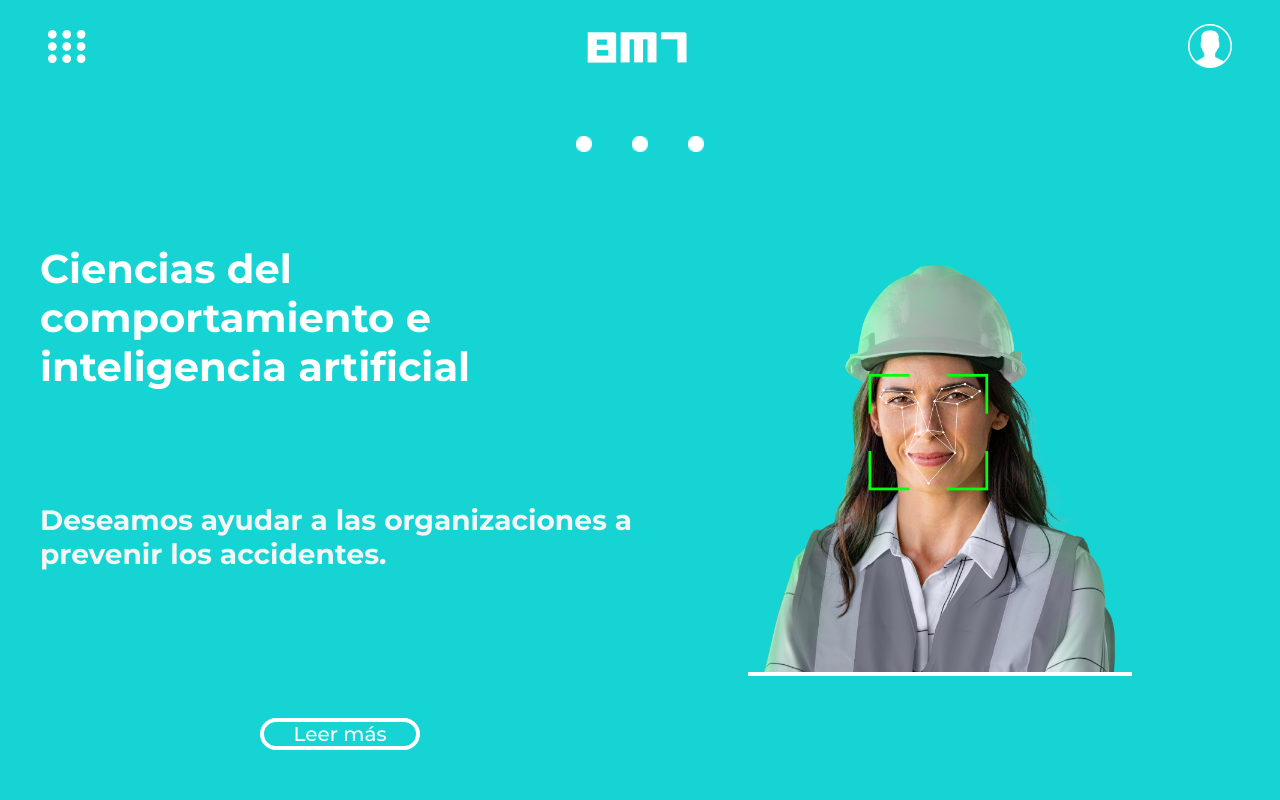
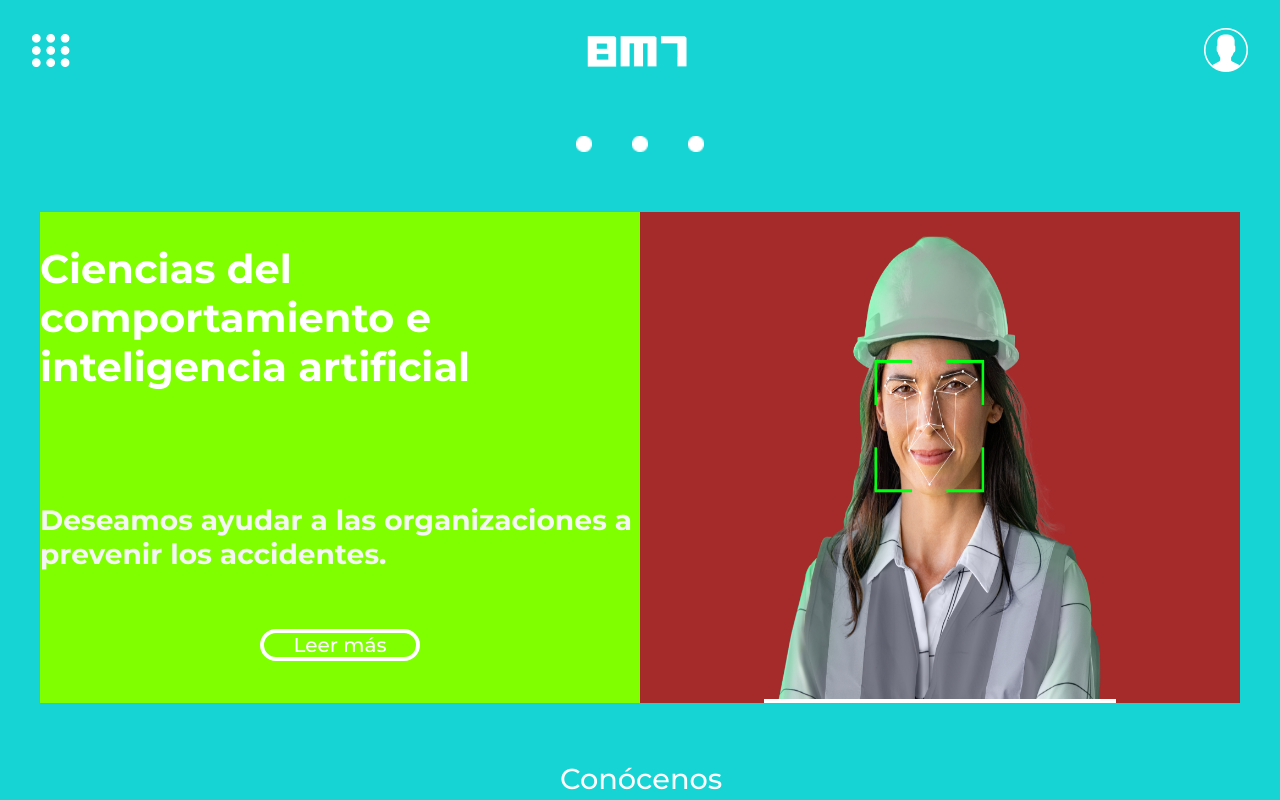
Before and after one commit to lnxtech/bm7, a React (Create React App) app: page / in a window 1280 px wide. Shown: the top 800 px of the page. Built offline with nearby package versions, Linux system fonts and the light colour scheme.

Commit message:
Changing styles on Main

```diff
--- a/src/assets/styles/Header.css
+++ b/src/assets/styles/Header.css
@@ -3,7 +3,7 @@
   display: flex;
   justify-content: space-between;
   align-items: center;
-  padding: 8px 3rem;
+  padding: 8px 2rem 0 2rem;
   height: 6rem;
   margin-bottom: 0;
 }
@@ -13,7 +13,6 @@
   display: flex;
   justify-content: space-between;
   align-items: center;
-  padding: 8px 2rem;
+  padding: 8px 2rem 0 2rem;
   height: 6rem;
-  margin-bottom: 0;
 }
--- a/src/assets/styles/Main.css
+++ b/src/assets/styles/Main.css
@@ -141,28 +141,41 @@
   width: 2rem;
 }
 
+.main__item {
+  display: flex;
+  flex-direction: column;
+}
+
+.main__item div:nth-child(2) {
+  order: 3;
+}
+
 @media (min-width: 768px) {
   .main__item {
+    background-color: chartreuse;
     display: grid;
     grid-template-columns: 50% 50%;
   }
+
+  .img__container {
+    background-color: brown;
+    grid-row: span 2;
+  }
   .image-1 {
-    margin-top: 2rem;
     padding-top: 0;
-    width: 24rem;
+    width: 22rem;
     border-bottom: solid 0.3rem white;
   }
   .image-2 {
-    margin-top: 4rem;
     padding-top: 0;
-    width: 26rem;
+    width: 27rem;
     border-bottom: solid 0.3rem white;
   }
 
   .image-3 {
-    margin-top: 4rem;
     padding-top: 0;
-    width: 24rem;
+    width: 23rem;
+    height: 23rem;
     border-bottom: solid 0.3rem white;
   }
 
--- a/src/assets/styles/Menu.css
+++ b/src/assets/styles/Menu.css
@@ -58,7 +58,6 @@
 
 @media (min-width: 768px) {
   .menu__container {
-    padding: 0 4rem;
     font-size: 2.5rem;
   }
 }
--- a/src/components/Main/Main.js
+++ b/src/components/Main/Main.js
@@ -64,12 +64,12 @@ const Main = () => {
                 </h2>
               </article>
             </div>
+            <div className="main__button-container">
+              <button>Leer más</button>
+            </div>
             <figure className="img__container">
               <img className="image-1" src={Img1} alt="image__main-1" />
             </figure>
-            <div className="main__button-container">
-              <button>Leer más</button>
-            </div>
           </div>
         </section>
         <section id="section-2" className="section__container">
@@ -103,13 +103,13 @@ const Main = () => {
               <article className="main__text2-container3">
                 <h2>Aspectos Cognitivos, emocionales y de Contexto.</h2>
               </article>
+              <div className="main__button-container">
+                <button>Leer más</button>
+              </div>
             </div>
             <figure className="img__container">
               <img className="image-3" src={Img3} alt="image__main-1" />
             </figure>
-            <div className="main__button-container">
-              <button>Leer más</button>
-            </div>
           </div>
         </section>
       </div>
```
